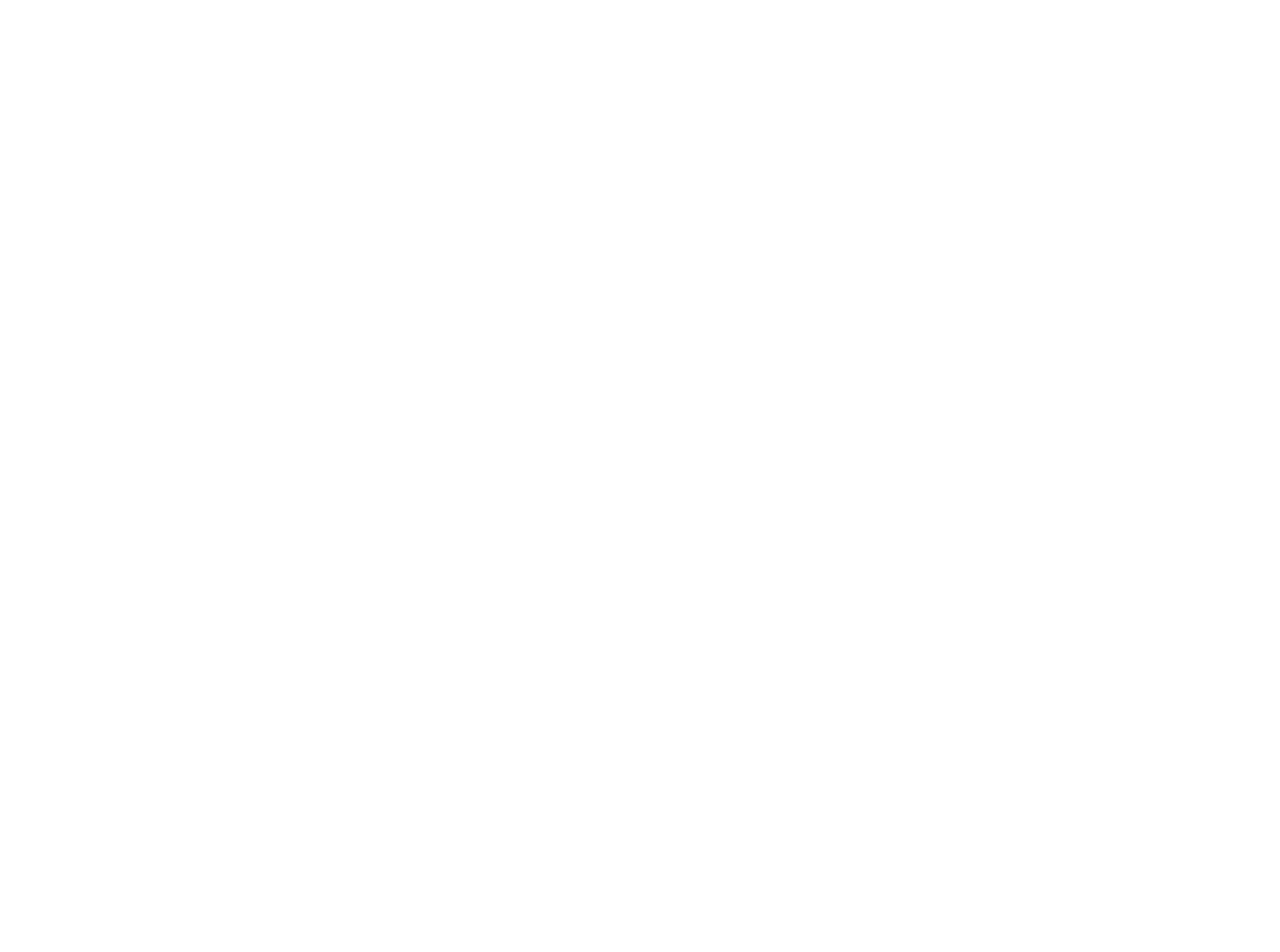
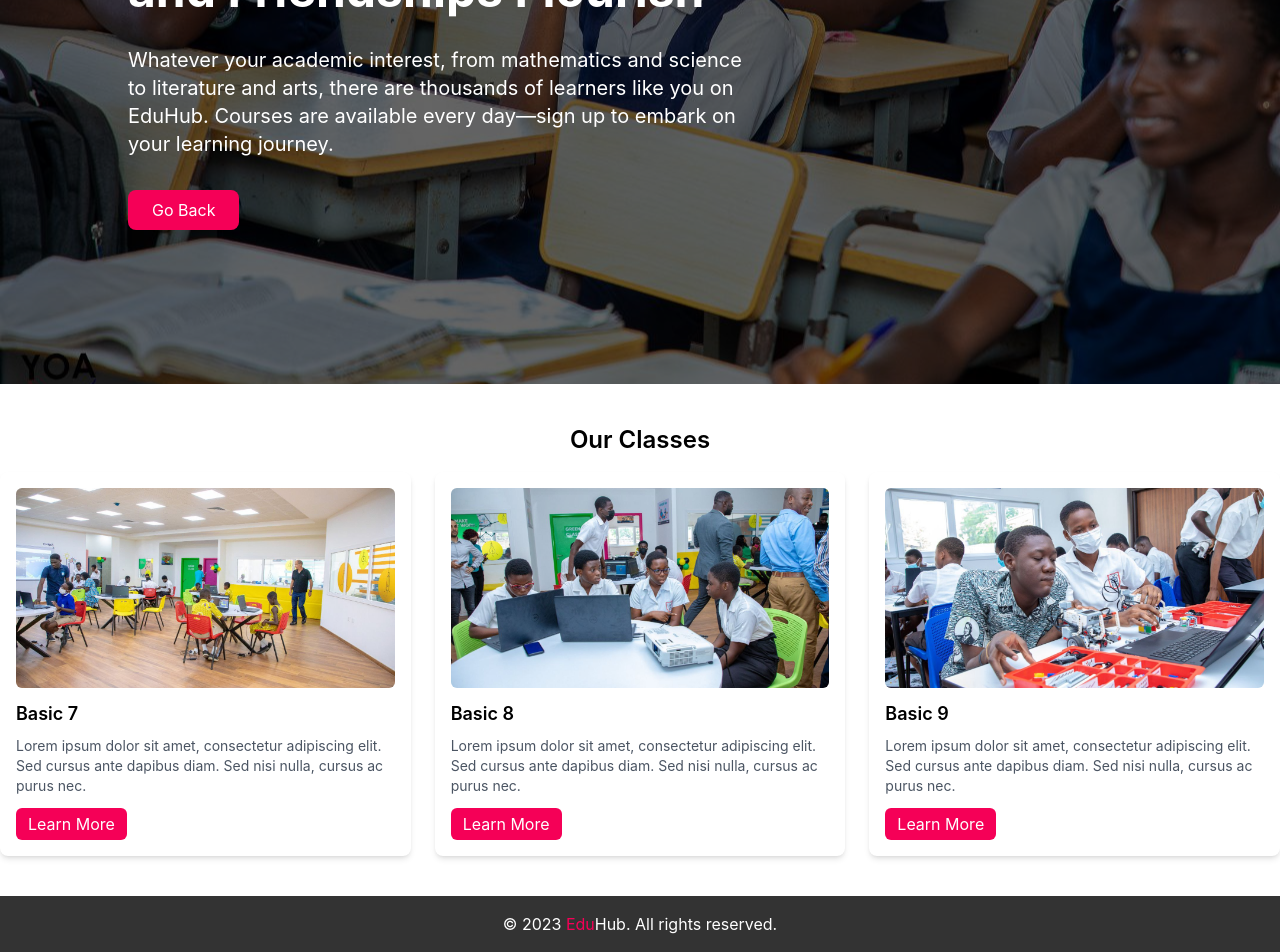
Before and after one commit to KingsleyAmankwah/edu-hub, a React (Create React App) app: page /classes in a window 1280 px wide. Shown: the part 496-1448 px from the top of the page. Before the commit the page ends 800 px from the top, so only its background shows below. Built offline with nearby package versions, Linux system fonts and the light colour scheme.

Commit message:
Classes page

```diff
--- a/src/pages/Classes.js
+++ b/src/pages/Classes.js
@@ -1,9 +1,114 @@
+import React from "react";
 import Header from "../components/Header";
+import backgroundImg from "../assets/8.jpg";
+import class1Image from "../assets/4.jpg";
+import class2Image from "../assets/6.jpg";
+import class3Image from "../assets/5.jpg";
+
+import { Link } from "react-router-dom";
 
 function Classes() {
   return (
     <div>
       <Header />
+
+      <div
+        className="flex flex-col w-full h-[100vh] items-center lg:flex-row pt-[100px] bg-cover bg-center relative"
+        style={{
+          backgroundImage: `url(${backgroundImg})`,
+        }}
+      >
+        {/* Dark Overlay */}
+        <div className="absolute top-0 left-0 w-full h-full bg-black opacity-60"></div>
+
+        <div className="flex flex-col text-white w-full lg:w-[60%] p-2 lg:pl-[8rem] relative">
+          <h1 className="text-3xl sm:text-4xl lg:text-5xl font-bold my-8">
+            The Education Hub—Where Knowledge Grows and Friendships Flourish
+          </h1>
+          <p className="text-lg lg:text-xl leading-relaxed mb-8">
+            Whatever your academic interest, from mathematics and science to
+            literature and arts, there are thousands of learners like you on
+            EduHub. Courses are available every day—sign up to embark on your
+            learning journey.
+          </p>
+
+          <Link to="/">
+            <button className="rounded-lg py-2 px-6 bg-[#f50057] text-white hover:bg-opacity-90 transition duration-300">
+              Go Back
+            </button>
+          </Link>
+        </div>
+      </div>
+
+      <div className="flex flex-col items-center py-10">
+        <h2 className="text-2xl font-semibold mb-4">Our Classes</h2>
+        <div className="grid grid-cols-1 sm:grid-cols-2 lg:grid-cols-3 gap-6">
+          {/* Class 1 */}
+          <div className="bg-white rounded-lg shadow-md p-4">
+            <img
+              src={class1Image} // Replace with the path to your class image
+              alt="Class 1"
+              className="w-full h-[200px] object-cover rounded-md mb-3"
+            />
+            <h3 className="text-lg font-semibold mb-2">Basic 7</h3>
+            <p className="text-sm text-gray-600">
+              Lorem ipsum dolor sit amet, consectetur adipiscing elit. Sed
+              cursus ante dapibus diam. Sed nisi nulla, cursus ac purus nec.
+            </p>
+            <Link to="/seven">
+              <button className="mt-3 bg-[#f50057] text-white py-1 px-3 rounded-md hover:bg-opacity-90 transition duration-300">
+                Learn More
+              </button>
+            </Link>
+          </div>
+
+          {/* Class 2 */}
+          <div className="bg-white rounded-lg shadow-md p-4">
+            <img
+              src={class2Image} // Replace with the path to your class image
+              alt="Class 2"
+              className="w-full h-[200px] object-cover rounded-md mb-3"
+            />
+            <h3 className="text-lg font-semibold mb-2">Basic 8</h3>
+            <p className="text-sm text-gray-600">
+              Lorem ipsum dolor sit amet, consectetur adipiscing elit. Sed
+              cursus ante dapibus diam. Sed nisi nulla, cursus ac purus nec.
+            </p>
+            <Link to="/eight">
+              <button className="mt-3 bg-[#f50057] text-white py-1 px-3 rounded-md hover:bg-opacity-90 transition duration-300">
+                Learn More
+              </button>
+            </Link>
+          </div>
+          {/* Class 2 */}
+          <div className="bg-white rounded-lg shadow-md p-4">
+            <img
+              src={class3Image} // Replace with the path to your class image
+              alt="Class 2"
+              className="w-full h-[200px] object-cover rounded-md mb-3"
+            />
+            <h3 className="text-lg font-semibold mb-2">Basic 9</h3>
+            <p className="text-sm text-gray-600">
+              Lorem ipsum dolor sit amet, consectetur adipiscing elit. Sed
+              cursus ante dapibus diam. Sed nisi nulla, cursus ac purus nec.
+            </p>
+            <Link to="/nine">
+              <button className="mt-3 bg-[#f50057] text-white py-1 px-3 rounded-md hover:bg-opacity-90 transition duration-300">
+                Learn More
+              </button>
+            </Link>
+          </div>
+
+          {/* Add more classes here */}
+        </div>
+      </div>
+
+      <footer className="bg-[#333] text-white text-center py-4">
+        <p>
+          &copy; 2023 <span className="text-[#f50057]">Edu</span>Hub. All rights
+          reserved.
+        </p>
+      </footer>
     </div>
   );
 }
```
